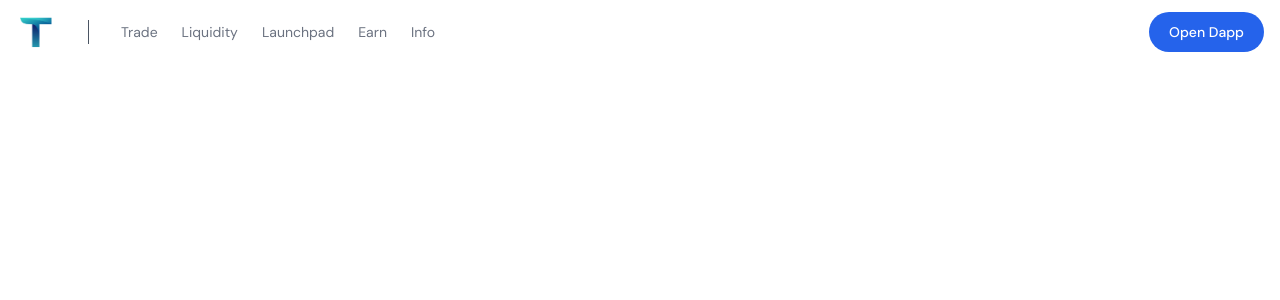
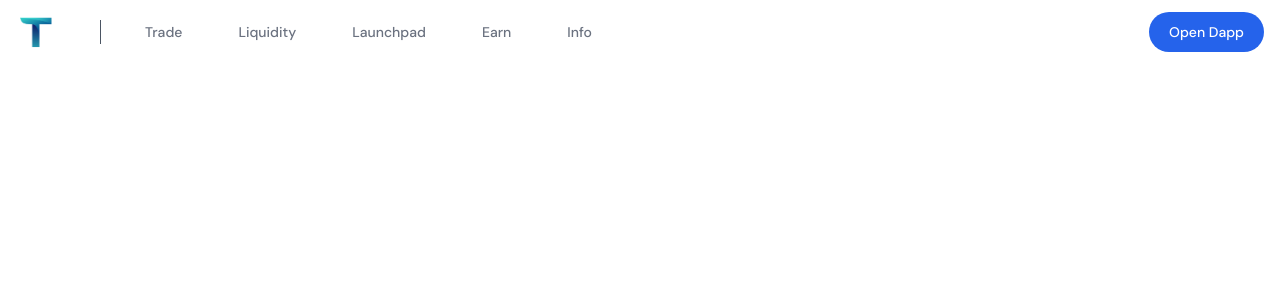
Before and after one commit to Chandara-Sin/trading-web, a Vue app: page / in a window 1280 px wide. Shown: the top 300 px of the page. Built offline with nearby package versions, Linux system fonts and the light colour scheme.

Commit message:
feat(Navbar): add responsive dropdown menu

```diff
--- a/src/components/Navbar.vue
+++ b/src/components/Navbar.vue
@@ -1,5 +1,15 @@
 <script lang="ts">
-export default {};
+export default {
+  data: () => ({
+    items: [
+      { title: "Trade" },
+      { title: "Liquidity" },
+      { title: "Launchpad" },
+      { title: "Earn" },
+      { title: "Info" },
+    ],
+  }),
+};
 </script>
 <template>
   <header aria-label="Site Header" class="bg-white">
@@ -12,13 +22,13 @@ export default {};
           class="w-10 h-auto"
         />
       </a>
-      <div class="w-px h-6 bg-gray-600 hidden md:block"></div>
+      <div class="w-px h-6 bg-gray-600 hidden md:block mx-3"></div>
       <div class="flex flex-1 items-center justify-end nav-container">
         <nav aria-label="Site Nav" class="hidden md:block">
-          <ul class="flex items-center gap-6 text-sm">
+          <ul class="flex items-center gap-14 text-sm">
             <li>
               <a
-                class="text-gray-500 transition font-dmsans hover:text-gray-500/75"
+                class="text-gray-500 font-medium transition font-dmsans hover:text-blue-600"
                 href="/"
               >
                 Trade
@@ -26,7 +36,7 @@ export default {};
             </li>
             <li>
               <a
-                class="text-gray-500 transition font-dmsans hover:text-gray-500/75"
+                class="text-gray-500 font-medium transition font-dmsans hover:text-blue-600"
                 href="/"
               >
                 Liquidity
@@ -34,7 +44,7 @@ export default {};
             </li>
             <li>
               <a
-                class="text-gray-500 transition font-dmsans hover:text-gray-500/75"
+                class="text-gray-500 font-medium transition font-dmsans hover:text-blue-600"
                 href="/"
               >
                 Launchpad
@@ -42,7 +52,7 @@ export default {};
             </li>
             <li>
               <a
-                class="text-gray-500 transition font-dmsans hover:text-gray-500/75"
+                class="text-gray-500 font-medium transition font-dmsans hover:text-blue-600"
                 href="/"
               >
                 Earn
@@ -50,7 +60,7 @@ export default {};
             </li>
             <li>
               <a
-                class="text-gray-500 transition font-dmsans hover:text-gray-500/75"
+                class="text-gray-500 font-medium transition font-dmsans hover:text-blue-600"
                 href="/"
               >
                 Info
@@ -75,8 +85,11 @@ export default {};
             </a> -->
           </div>
 
+          <v-menu bottom>
+            <template v-slot:activator="{ props }">
               <button
                 class="block rounded bg-gray-100 p-2.5 text-gray-600 transition hover:text-gray-600/75 md:hidden"
+                v-bind="props"
               >
                 <span class="sr-only">Toggle menu</span>
                 <svg
@@ -94,6 +107,19 @@ export default {};
                   />
                 </svg>
               </button>
+            </template>
+            <v-list
+              class="w-56 rounded-md border border-gray-100 bg-white my-1"
+              elevation="1"
+            >
+              <v-list-item v-for="(item, index) in items" :key="index">
+                <v-list-item-title
+                  class="block rounded-lg px-4 py-2 font-dmsans text-sm cursor-pointer text-gray-500 hover:bg-gray-50 hover:text-gray-700"
+                  >{{ item.title }}</v-list-item-title
+                >
+              </v-list-item>
+            </v-list>
+          </v-menu>
         </div>
       </div>
     </div>
```
Lines whose indentation alone changed are shown as unchanged.
